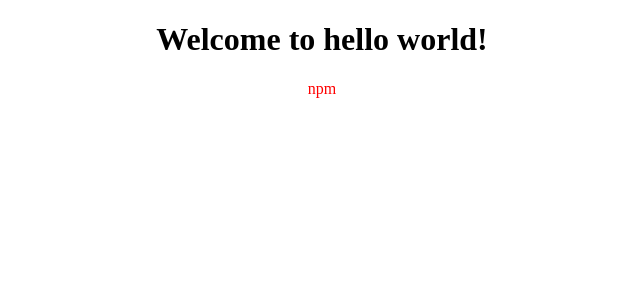
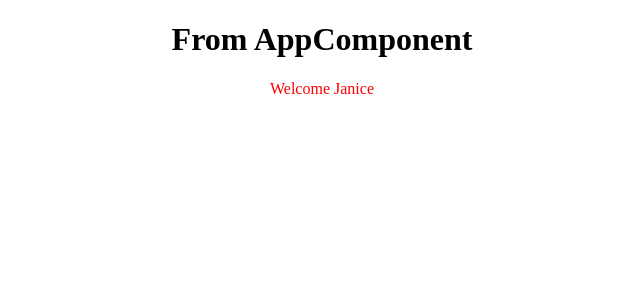
Before and after one commit to Janice-M/helloworlda-ng, an Angular app: page / in a window 1280 px wide. Shown: the top 300 px of the page, without its empty margins (318-958 px from the left). Built offline with nearby package versions, Linux system fonts and the light colour scheme.

Commit message:
interpolation in Angular

```diff
--- a/src/app/app.component.html
+++ b/src/app/app.component.html
@@ -1,7 +1,7 @@
 <!--The content below is only a placeholder and can be replaced.-->
 <div style="text-align:center">
   <h1>
-    Welcome to {{ title }}!
+    From AppComponent
   </h1>
 
 <app-test></app-test>
--- a/src/app/test/test.component.ts
+++ b/src/app/test/test.component.ts
@@ -3,13 +3,13 @@ import { Component, OnInit } from '@angular/core';
 @Component({
   selector: 'app-test',
   template: `<div>
-  npm
+Welcome {{name}}
   </div>`,
   styles: [` div{
   color: red} `]
 })
 export class TestComponent implements OnInit {
-
+ public name = "Janice";
   constructor() { }
 
   ngOnInit() {
```
